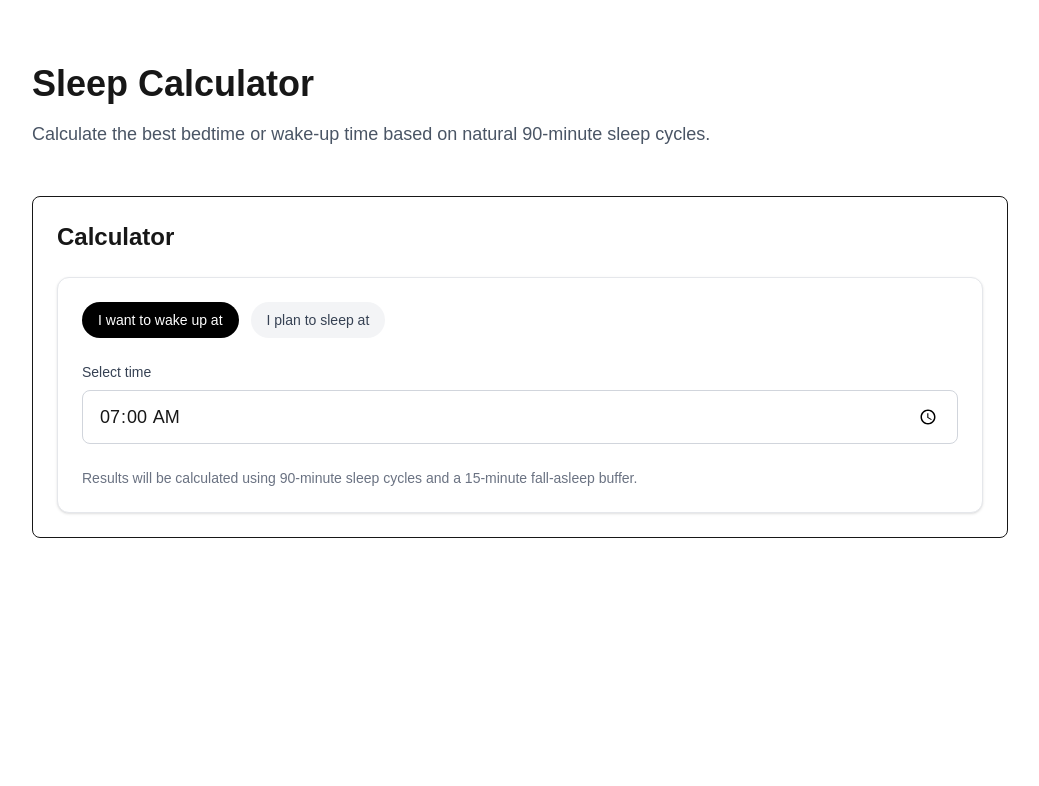
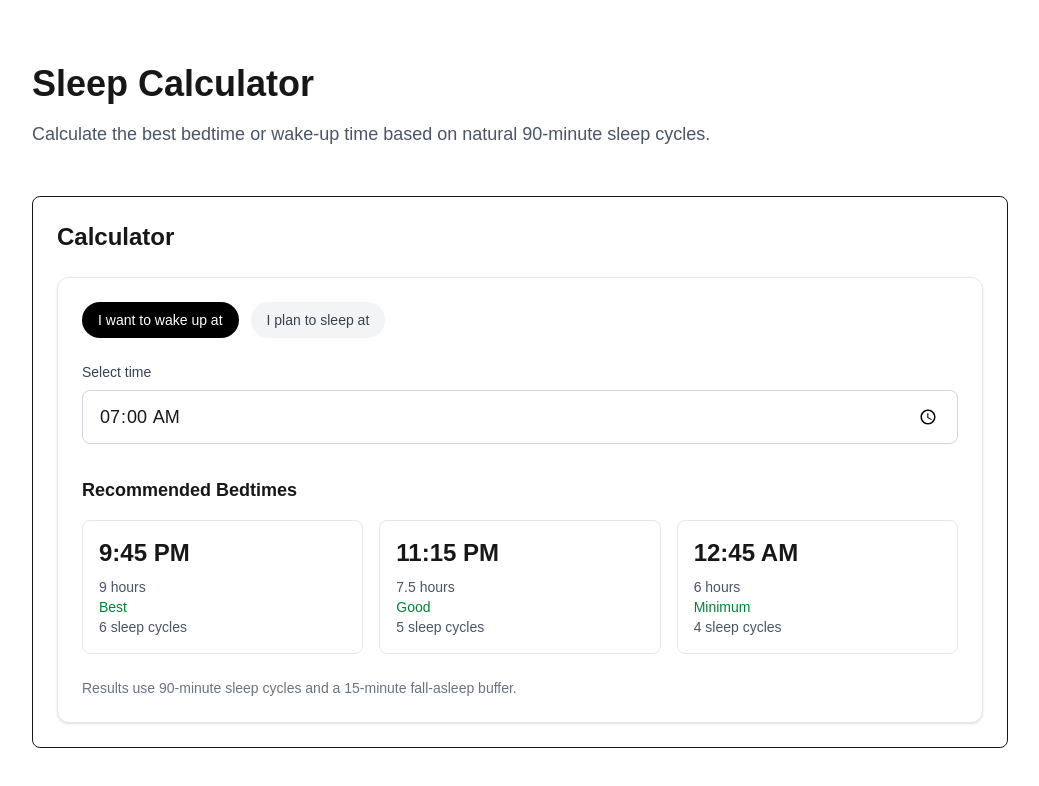
Before and after one commit to Lee-ciang/sleep-pilates-tools, a Next.js app: page /sleep-calculator in a window 1280 px wide. Shown: the top 786 px of the page, without its empty margins (120-1159 px from the left). Built offline with nearby package versions, Linux system fonts and the light colour scheme.

Commit message:
Add Sleep Calculator calculation logic

```diff
--- a/components/SleepCalculator.tsx
+++ b/components/SleepCalculator.tsx
@@ -1,8 +1,33 @@
 "use client";
 
-import { useState } from "react";
+import { useMemo, useState } from "react";
 
 type Mode = "wake" | "bed";
+
+type SleepResult = {
+  time: string;
+  duration: string;
+  cycles: number;
+};
+
+const CYCLE_MINUTES = 90;
+const FALL_ASLEEP_BUFFER_MINUTES = 15;
+const RECOMMENDED_CYCLES = [6, 5, 4];
+
+const CYCLE_LABELS = {
+  6: "Best",
+  5: "Good",
+  4: "Minimum",
+};
+
+function parseTimeToDate(time: string) {
+  const [hours, minutes] = time.split(":").map(Number);
+  const date = new Date();
+
+  date.setHours(hours, minutes, 0, 0);
+
+  return date;
+}
 
 function formatTime(date: Date) {
   return date.toLocaleTimeString("en-US", {
@@ -11,13 +36,51 @@ function formatTime(date: Date) {
   });
 }
 
+function formatDuration(cycles: number) {
+  const totalMinutes = cycles * CYCLE_MINUTES;
+  const hours = totalMinutes / 60;
+
+  return `${hours} hours`;
+}
+
+function calculateResults(mode: Mode, time: string): SleepResult[] {
+  const baseDate = parseTimeToDate(time);
+
+  return RECOMMENDED_CYCLES.map((cycles) => {
+    const resultDate = new Date(baseDate);
+    const totalCycleMinutes = cycles * CYCLE_MINUTES;
+
+    if (mode === "wake") {
+      resultDate.setMinutes(
+        resultDate.getMinutes() -
+          totalCycleMinutes -
+          FALL_ASLEEP_BUFFER_MINUTES
+      );
+    } else {
+      resultDate.setMinutes(
+        resultDate.getMinutes() +
+          totalCycleMinutes +
+          FALL_ASLEEP_BUFFER_MINUTES
+      );
+    }
+
+    return {
+      time: formatTime(resultDate),
+      duration: formatDuration(cycles),
+      cycles,
+    };
+  });
+}
+
 export default function SleepCalculator() {
   const [mode, setMode] = useState<Mode>("wake");
   const [time, setTime] = useState("07:00");
 
+  const results = useMemo(() => calculateResults(mode, time), [mode, time]);
+
   return (
     <div className="rounded-xl border border-gray-200 bg-white p-6 shadow-sm">
-      <div className="flex gap-3">
+      <div className="flex flex-col gap-3 sm:flex-row">
         <button
           className={`rounded-full px-4 py-2 text-sm font-medium ${
             mode === "wake"
@@ -52,9 +115,37 @@ export default function SleepCalculator() {
         className="mt-2 w-full rounded-lg border border-gray-300 px-4 py-3 text-lg"
       />
 
+      <div className="mt-8">
+        <h3 className="text-lg font-semibold">
+          {mode === "wake"
+            ? "Recommended Bedtimes"
+            : "Recommended Wake-Up Times"}
+        </h3>
+
+        <div className="mt-4 grid gap-4 sm:grid-cols-3">
+          {results.map((result) => (
+            <div
+              key={`${result.time}-${result.cycles}`}
+              className="rounded-lg border border-gray-200 p-4"
+            >
+              <p className="text-2xl font-bold">{result.time}</p>
+              <p className="mt-2 text-sm text-gray-600">
+                {result.duration}
+              </p>
+              <p className="text-sm font-medium text-green-700">
+  {CYCLE_LABELS[result.cycles as 4 | 5 | 6]}
+</p>
+
+<p className="text-sm text-gray-600">
+  {result.cycles} sleep cycles
+</p>
+            </div>
+          ))}
+        </div>
+      </div>
+
       <p className="mt-6 text-sm text-gray-500">
-        Results will be calculated using 90-minute sleep cycles and a
-        15-minute fall-asleep buffer.
+        Results use 90-minute sleep cycles and a 15-minute fall-asleep buffer.
       </p>
     </div>
   );
```
